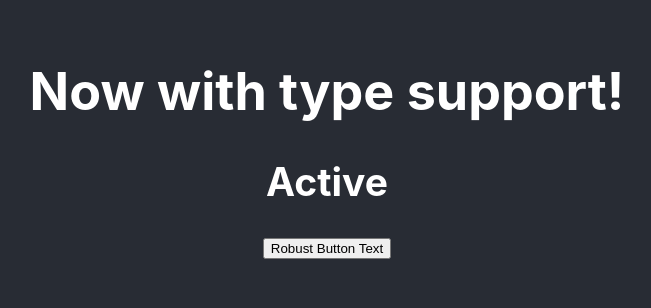
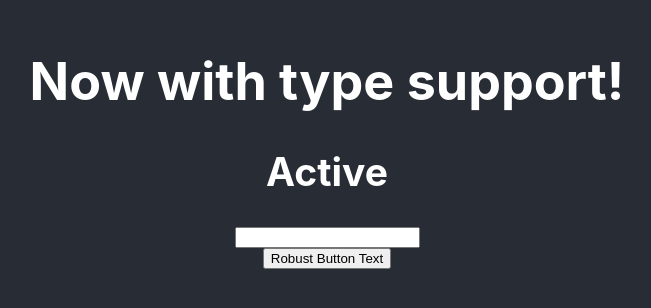
Before and after one commit to jonathanprozzi/react-typescript, a React (Create React App) app: page / in a window 1280 px wide. Shown: the part 258-566 px from the top of the page, without its empty margins (313-964 px from the left). Built offline with nearby package versions, Linux system fonts and the light colour scheme.

Commit message:
Created Input.tsx and added a useState hook that uses type inference

```diff
--- a/src/App.tsx
+++ b/src/App.tsx
@@ -1,6 +1,7 @@
 import React from "react";
 import Head from "./components/Head";
 import Button from "./components/Button";
+import Input from "./components/Input";
 import "./App.css";
 
 const App: React.FC = () => {
@@ -8,6 +9,7 @@
     <div className="App">
       <header className="App-header">
         <Head title="Now with type support!" isActive={true}></Head>
+        <Input />
         <Button
           onClick={e => {
             e.preventDefault();
--- /dev/null
+++ b/src/components/Input.tsx
@@ -0,0 +1,11 @@
+import React, { useState } from "react";
+
+const Input = () => {
+  // example using type inference - infers that the input value is a string
+  const [name, setName] = useState("");
+  // example explicitly setting type (can be string or null)
+  // const [name, setName] = useState<string | null>("");
+  return <input value={name} onChange={e => setName(e.target.value)} />;
+};
+
+export default Input;
```
